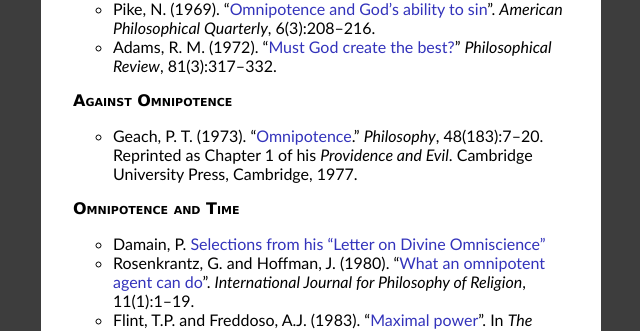
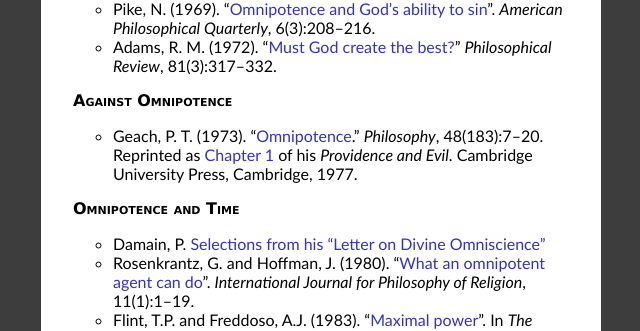
Before and after one commit to dsanson/dsanson.github.com, a Jekyll site: the page built from 670f2010/readings/_posts/2010-09-20-readings-on-omnipotence.markdown, in a window 1280 px wide. Shown: the part 766-1097 px from the top of the page, without its empty margins (319-959 px from the left). Built offline with Jekyll 4.4.1, drawn with Linux system fonts in a browser that asks for light colours; nearby versions of some CDN libraries; Markdown is read by kramdown in place of the engine named in the settings; part of the change alters nothing that is shown.

```diff
--- a/670f2010/readings/_posts/2010-09-20-readings-on-omnipotence.markdown
+++ b/670f2010/readings/_posts/2010-09-20-readings-on-omnipotence.markdown
@@ -37,7 +37,7 @@ becomes
 
 # Against Omnipotence
 
--   Geach, P. T. (1973). "[Omnipotence][2]." *Philosophy*, 48(183):7–20. Reprinted as Chapter 1 of his *Providence and Evil*. Cambridge
+-   Geach, P. T. (1973). "[Omnipotence][2]." *Philosophy*, 48(183):7–20. Reprinted as [Chapter 1](http://people.cohums.ohio-state.edu/sanson7/courses/local/geach1977c.pdf) of his *Providence and Evil*. Cambridge
 University Press, Cambridge, 1977.
 
 # Omnipotence and Time
```
